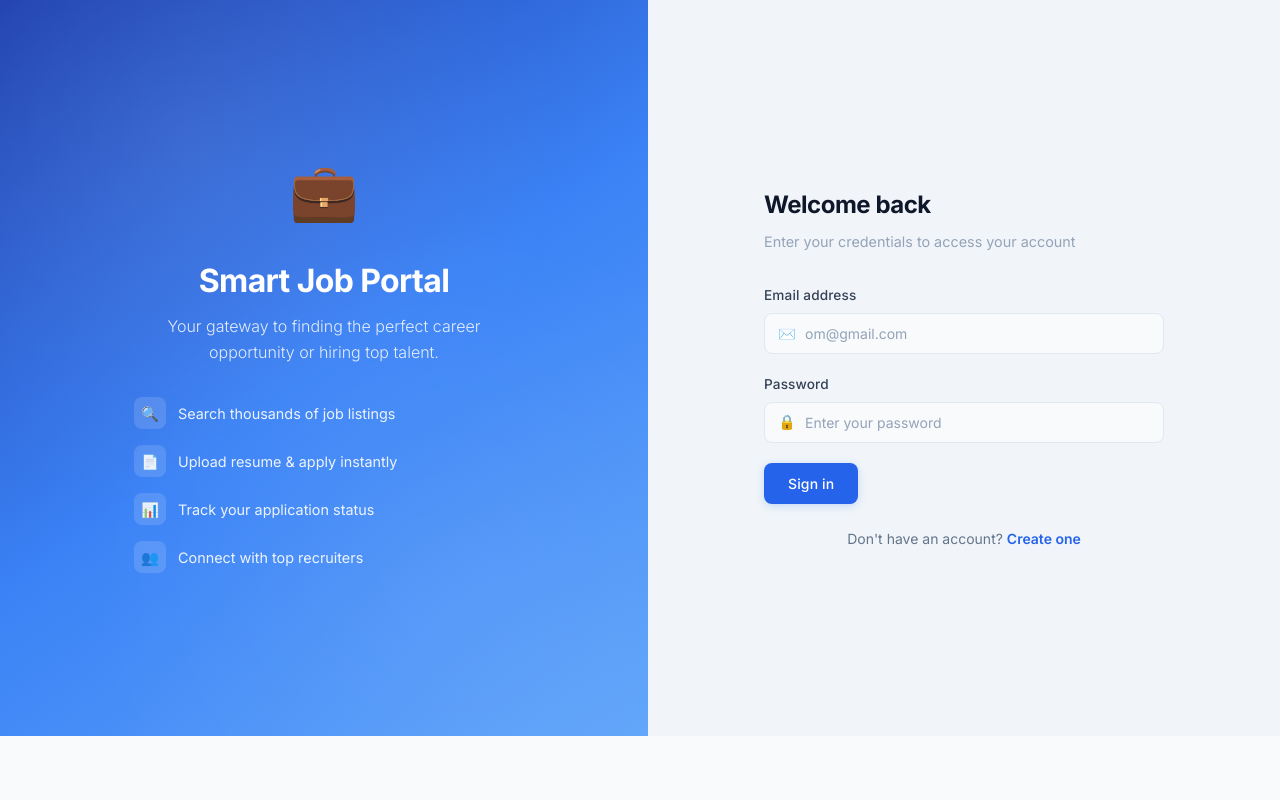
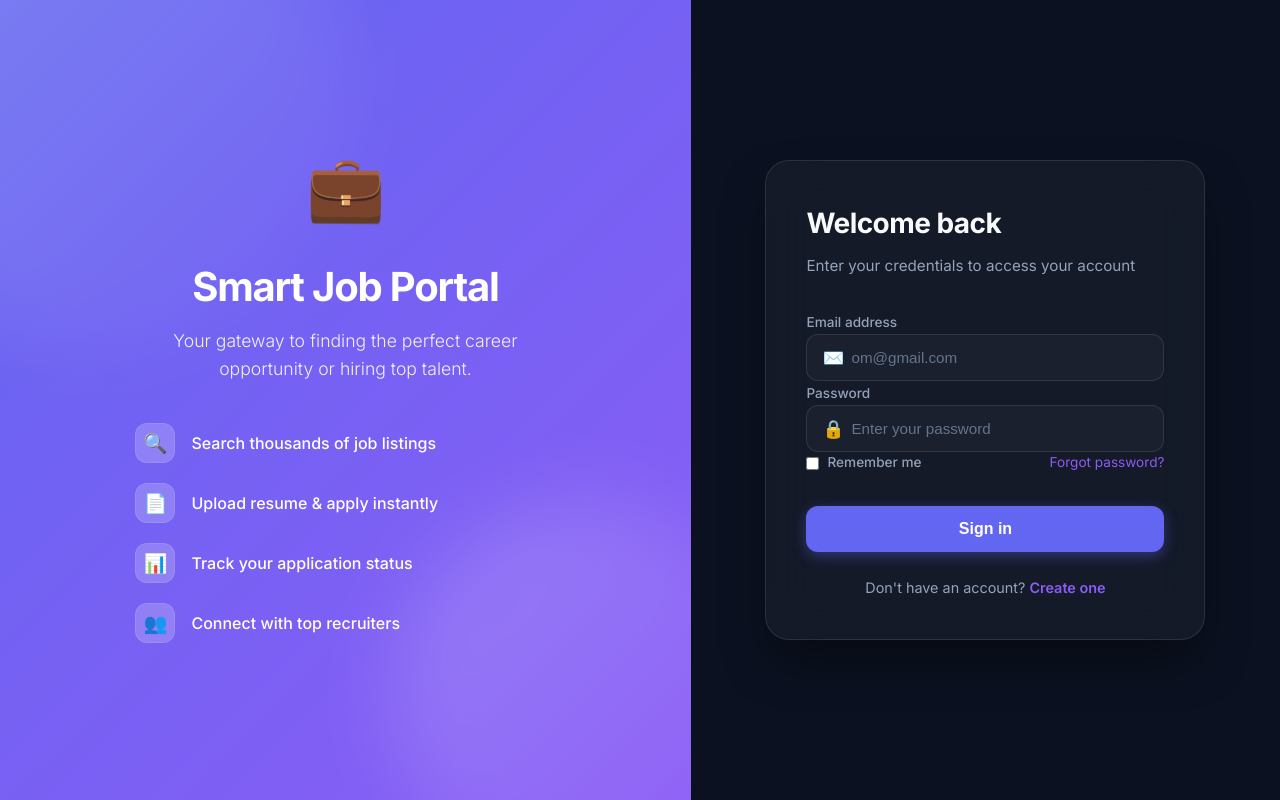
Before and after one commit to omg0014/smart_placement_portal, a React (Vite) app in the folder frontend/: page /login in a window 1280 px wide. Built offline with nearby package versions, Linux system fonts and the light colour scheme; no server answers.

Commit message:
feat: complete split-screen dark SaaS redesign for auth pages

```diff
--- a/frontend/src/pages/Auth.module.css
+++ b/frontend/src/pages/Auth.module.css
@@ -1,89 +1,112 @@
-/* Split-Screen Auth Layout */
+/* Split-Screen Auth Layout - Dark & Glassmorphism */
 .authPage {
   display: flex;
-  min-height: calc(100vh - 64px);
+  min-height: 100vh;
+  margin: 0;
+  background: #0B1120;
+  color: #F8FAFC;
+  font-family: var(--font);
 }
 
 /* --- Left Panel: Branding --- */
 .brandPanel {
-  flex: 1;
-  background: linear-gradient(145deg, #1e40af 0%, #3b82f6 50%, #60a5fa 100%);
+  flex: 1.2;
+  background: linear-gradient(135deg, #6366F1 0%, #8B5CF6 100%);
   display: flex;
   flex-direction: column;
   justify-content: center;
   align-items: center;
-  padding: var(--s-12);
+  padding: 40px;
   color: #fff;
   position: relative;
   overflow: hidden;
 }
 
-/* subtle pattern overlay */
-.brandPanel::before {
+/* Glassy decorative rings */
+.brandPanel::before, .brandPanel::after {
   content: '';
   position: absolute;
-  top: 0;
-  left: 0;
-  right: 0;
-  bottom: 0;
-  background: radial-gradient(circle at 30% 20%, rgba(255,255,255,0.08) 0%, transparent 50%),
-              radial-gradient(circle at 70% 80%, rgba(255,255,255,0.05) 0%, transparent 50%);
-  pointer-events: none;
+  border-radius: 50%;
+  background: linear-gradient(135deg, rgba(255,255,255,0.2) 0%, rgba(255,255,255,0) 100%);
+}
+
+.brandPanel::before {
+  width: 500px;
+  height: 500px;
+  top: -150px;
+  left: -150px;
+  filter: blur(40px);
+}
+
+.brandPanel::after {
+  width: 400px;
+  height: 400px;
+  bottom: -100px;
+  right: -100px;
+  filter: blur(40px);
 }
 
 .brandContent {
   position: relative;
-  z-index: 1;
+  z-index: 10;
   text-align: center;
-  max-width: 380px;
+  max-width: 420px;
 }
 
 .brandIcon {
-  font-size: 3.5rem;
-  margin-bottom: var(--s-6);
-  display: block;
+  font-size: 4rem;
+  margin-bottom: 24px;
+  display: inline-block;
+  animation: float 6s ease-in-out infinite;
+}
+
+@keyframes float {
+  0% { transform: translateY(0px) rotate(0deg); }
+  50% { transform: translateY(-15px) rotate(5deg); }
+  100% { transform: translateY(0px) rotate(0deg); }
 }
 
 .brandContent h1 {
-  font-size: 2rem;
+  font-size: 2.5rem;
   font-weight: 700;
-  margin-bottom: var(--s-3);
-  letter-spacing: -0.02em;
-  line-height: 1.3;
+  margin-bottom: 16px;
+  letter-spacing: -0.03em;
+  line-height: 1.2;
 }
 
 .brandContent p {
-  font-size: 1rem;
-  opacity: 0.85;
+  font-size: 1.1rem;
+  opacity: 0.9;
   line-height: 1.6;
   font-weight: 300;
 }
 
 .brandFeatures {
-  margin-top: var(--s-8);
+  margin-top: 40px;
   text-align: left;
 }
 
 .brandFeature {
   display: flex;
   align-items: center;
-  gap: var(--s-3);
-  margin-bottom: var(--s-4);
-  font-size: 0.9rem;
-  opacity: 0.9;
-  font-weight: 400;
+  gap: 16px;
+  margin-bottom: 20px;
+  font-size: 1rem;
+  font-weight: 500;
 }
 
 .brandFeature .featureIcon {
-  width: 32px;
-  height: 32px;
-  background: rgba(255,255,255,0.15);
-  border-radius: 8px;
+  width: 40px;
+  height: 40px;
+  background: rgba(255,255,255,0.2);
+  backdrop-filter: blur(10px);
+  border-radius: 12px;
   display: flex;
   align-items: center;
   justify-content: center;
-  font-size: 0.9rem;
+  font-size: 1.2rem;
   flex-shrink: 0;
+  border: 1px solid rgba(255,255,255,0.1);
 }
 
 /* --- Right Panel: Form --- */
@@ -92,44 +115,173 @@
   display: flex;
   justify-content: center;
   align-items: center;
-  padding: var(--s-10);
-  background: var(--bg-section);
+  padding: 40px;
+  background: #0B1120;
 }
 
 .authCard {
   width: 100%;
-  max-width: 400px;
+  max-width: 440px;
+  background: rgba(255, 255, 255, 0.04);
+  backdrop-filter: blur(24px);
+  -webkit-backdrop-filter: blur(24px);
+  border: 1px solid rgba(255, 255, 255, 0.1);
+  padding: 40px;
+  border-radius: 24px;
+  box-shadow: 0 25px 50px -12px rgba(0, 0, 0, 0.5);
 }
 
 .authCard h2 {
-  font-size: 1.5rem;
+  font-size: 1.75rem;
   font-weight: 700;
-  color: var(--heading);
-  margin-bottom: 6px;
+  color: #F8FAFC;
+  margin-bottom: 8px;
   letter-spacing: -0.02em;
 }
 
 .subtitle {
-  color: var(--text-muted);
-  margin-bottom: var(--s-8);
-  font-size: 0.9rem;
+  color: #94A3B8;
+  margin-bottom: 32px;
+  font-size: 0.95rem;
 }
 
-.authCard .btn-primary {
+/* Form Styles */
+.form-group {
+  margin-bottom: 20px;
+  display: flex;
+  flex-direction: column;
+}
+
+.authCard label {
+  color: #94A3B8;
+  font-size: 0.85rem;
+  font-weight: 500;
+  margin-bottom: 8px;
+}
+
+.inputWrapper {
+  position: relative;
+}
+
+.inputWrapper .inputIcon {
+  position: absolute;
+  left: 16px;
+  top: 50%;
+  transform: translateY(-50%);
+  color: #94A3B8;
+  font-size: 1.1rem;
+  pointer-events: none;
+}
+
+.authCard input,
+.authCard select {
   width: 100%;
-  padding: 13px;
+  padding: 14px 16px 14px 44px;
+  background: rgba(255, 255, 255, 0.03);
+  border: 1px solid rgba(255, 255, 255, 0.1);
+  border-radius: 12px;
+  color: #F8FAFC;
+  font-size: 0.95rem;
+  transition: all 0.3s ease;
+  outline: none;
+}
+
+.authCard select {
+  padding-left: 16px;
+  appearance: none;
+}
+
+.authCard input:focus,
+.authCard select:focus {
+  border-color: #6366F1;
+  background: rgba(99, 102, 241, 0.05);
+  box-shadow: 0 0 0 4px rgba(99, 102, 241, 0.15);
+}
+
+.authCard input::placeholder {
+  color: #64748b;
+}
+
+/* Button override for Dark UI */
+.authCard button[type="submit"] {
+  width: 100%;
+  padding: 14px;
+  font-size: 1rem;
+  font-weight: 600;
+  margin-top: 12px;
+  background: #6366F1;
+  color: #fff;
+  border: none;
+  border-radius: 12px;
+  cursor: pointer;
+  transition: all 0.3s ease;
+  box-shadow: 0 4px 14px 0 rgba(99, 102, 241, 0.39);
+}
+
+.authCard button[type="submit"]:hover:not(:disabled) {
+  background: #8B5CF6;
+  transform: translateY(-2px);
+  box-shadow: 0 6px 20px rgba(139, 92, 246, 0.4);
+}
+
+.authFooter {
+  text-align: center;
+  margin-top: 24px;
   font-size: 0.9rem;
+  color: #94A3B8;
+}
+
+.authFooter a {
   font-weight: 600;
-  margin-top: var(--s-2);
+  color: #8B5CF6;
+  text-decoration: none;
+  transition: color 0.2s;
+}
+
+.authFooter a:hover {
+  color: #A78BFA;
+}
+
+/* ── Social Login ── */
+.socialButtons {
+  display: flex;
+  gap: 12px;
+  margin-bottom: 24px;
+}
+
+.socialBtn {
+  flex: 1;
+  display: flex;
+  align-items: center;
+  justify-content: center;
+  gap: 8px;
+  padding: 12px;
+  background: rgba(255, 255, 255, 0.05);
+  border: 1px solid rgba(255, 255, 255, 0.1);
+  border-radius: 12px;
+  color: #F8FAFC;
+  font-size: 0.9rem;
+  font-weight: 500;
+  cursor: pointer;
+  transition: all 0.2s;
+}
+
+.socialBtn:hover {
+  background: rgba(255, 255, 255, 0.1);
+}
+
+.socialIcon {
+  width: 20px;
+  height: 20px;
 }
 
 .divider {
   display: flex;
   align-items: center;
-  gap: var(--s-4);
-  margin: var(--s-6) 0;
-  color: var(--text-muted);
-  font-size: 0.8rem;
+  gap: 16px;
+  margin: 24px 0;
+  color: #64748b;
+  font-size: 0.85rem;
 }
 
 .divider::before,
@@ -137,89 +289,19 @@
   content: '';
   flex: 1;
   height: 1px;
-  background: var(--border);
-}
-
-.authFooter {
-  text-align: center;
-  margin-top: var(--s-6);
-  font-size: 0.875rem;
-  color: var(--text-light);
-}
-
-.authFooter a {
-  font-weight: 600;
-  color: var(--primary);
-}
-
-.authFooter a:hover {
-  color: var(--primary-hover);
-}
-
-/* input with icon wrapper */
-.inputWrapper {
-  position: relative;
-}
-
-.inputWrapper .inputIcon {
-  position: absolute;
-  left: 14px;
-  top: 50%;
-  transform: translateY(-50%);
-  color: var(--text-muted);
-  font-size: 0.9rem;
-  pointer-events: none;
-}
-
-.inputWrapper input {
-  padding-left: 40px !important;
-}
-
-/* --- Responsive: stack on mobile --- */
-@media (max-width: 900px) {
-  .authPage {
-    flex-direction: column;
-  }
-
-  .brandPanel {
-    padding: var(--s-8) var(--s-6);
-    min-height: auto;
-  }
-
-  .brandContent h1 {
-    font-size: 1.5rem;
-  }
-
-  .brandFeatures {
-    display: none;
-  }
-
-  .formPanel {
-    padding: var(--s-8) var(--s-6);
-  }
-}
-
-@media (max-width: 480px) {
-  .formPanel {
-    padding: var(--s-6) var(--s-4);
-  }
-
-  .authCard h2 {
-    font-size: 1.3rem;
-  }
+  background: rgba(255, 255, 255, 0.1);
 }
 
 /* ── OTP Step styles ──────────────────────────────── */
-
 .otpHeader {
   text-align: center;
-  margin-bottom: var(--s-6);
+  margin-bottom: 24px;
 }
 
 .otpIcon {
-  font-size: 2.8rem;
+  font-size: 3rem;
   display: block;
-  margin-bottom: var(--s-3);
+  margin-bottom: 16px;
   animation: bounce 0.6s ease;
 }
 
@@ -229,107 +311,65 @@
   100% { transform: scale(1);   opacity: 1; }
 }
 
-/* 6-box OTP input row */
 .otpGroup {
   display: flex;
-  gap: 10px;
+  gap: 12px;
   justify-content: center;
-  margin-bottom: var(--s-6);
+  margin-bottom: 32px;
 }
 
 .otpBox {
-  width: 48px;
-  height: 56px;
-  font-size: 1.5rem;
+  width: 50px !important;
+  height: 60px;
+  font-size: 1.5rem !important;
   font-weight: 700;
   text-align: center;
-  border: 2px solid var(--border);
-  border-radius: 10px;
-  background: var(--bg-card);
-  color: var(--heading);
-  outline: none;
-  transition: border-color 0.2s, box-shadow 0.2s, transform 0.15s;
-  caret-color: var(--primary);
+  padding: 0 !important;
+  background: rgba(255, 255, 255, 0.03) !important;
 }
 
 .otpBox:focus {
-  border-color: var(--primary);
-  box-shadow: 0 0 0 3px rgba(59, 130, 246, 0.18);
-  transform: scale(1.06);
+  transform: scale(1.05);
 }
 
-.otpBox:not(:placeholder-shown) {
-  border-color: var(--primary);
-  background: var(--bg-section);
-}
-
-/* Success message banner */
-.successMessage {
-  background: #dcfce7;
-  color: #166534;
-  border: 1px solid #bbf7d0;
-  border-radius: 8px;
-  padding: 10px 14px;
-  font-size: 0.875rem;
-  font-weight: 500;
-  margin-bottom: var(--s-4);
-  text-align: center;
-}
-
-/* OTP footer actions */
 .otpFooter {
   display: flex;
   flex-direction: column;
   align-items: center;
-  gap: var(--s-3);
-  margin-top: var(--s-5);
+  gap: 12px;
+  margin-top: 24px;
+}
+
+.resendBtn, .backBtn {
+  background: none;
+  border: none;
+  cursor: pointer;
+  font-size: 0.85rem;
+  transition: color 0.2s;
 }
 
 .resendBtn {
-  background: none;
-  border: none;
-  cursor: pointer;
-  color: var(--primary);
-  font-size: 0.875rem;
+  color: #6366F1;
   font-weight: 600;
-  padding: 4px 8px;
-  border-radius: 6px;
-  transition: background 0.2s, opacity 0.2s;
 }
-
-.resendBtn:hover:not(:disabled) {
-  background: rgba(59, 130, 246, 0.08);
-}
-
-.resendBtn:disabled {
-  color: var(--text-muted);
-  cursor: default;
-  opacity: 0.7;
-}
+.resendBtn:hover:not(:disabled) { color: #8B5CF6; }
+.resendBtn:disabled { color: #64748b; cursor: not-allowed; }
 
 .backBtn {
-  background: none;
-  border: none;
-  cursor: pointer;
-  font-size: 0.8rem;
-  color: var(--text-muted);
-  padding: 4px 8px;
-  border-radius: 6px;
-  transition: color 0.2s;
+  color: #94A3B8;
 }
+.backBtn:hover { color: #F8FAFC; }
 
-.backBtn:hover {
-  color: var(--text-light);
-}
-
-@media (max-width: 400px) {
-  .otpBox {
-    width: 40px;
-    height: 48px;
-    font-size: 1.2rem;
+/* --- Responsive Stack --- */
+@media (max-width: 900px) {
+  .authPage {
+    flex-direction: column;
   }
-
-  .otpGroup {
-    gap: 6px;
+  .brandPanel {
+    flex: none;
+    padding: 60px 30px;
+  }
+  .formPanel {
+    padding: 40px 20px;
   }
 }
--- a/frontend/src/pages/Login.jsx
+++ b/frontend/src/pages/Login.jsx
@@ -66,7 +66,7 @@ const Login = () => {
           <p className={styles.subtitle}>Enter your credentials to access your account</p>
 
           <form onSubmit={handleSubmit}>
-            <div className="form-group">
+            <div className={styles.formGroup}>
               <label htmlFor="email">Email address</label>
               <div className={styles.inputWrapper}>
                 <span className={styles.inputIcon}>✉️</span>
@@ -81,7 +81,7 @@ const Login = () => {
               </div>
             </div>
 
-            <div className="form-group">
+            <div className={styles.formGroup}>
               <label htmlFor="password">Password</label>
               <div className={styles.inputWrapper}>
                 <span className={styles.inputIcon}>🔒</span>
@@ -96,7 +96,15 @@ const Login = () => {
               </div>
             </div>
 
-            <button type="submit" className="btn btn-primary" disabled={loading}>
+            <div style={{ display: 'flex', justifyContent: 'space-between', alignItems: 'center', marginBottom: 20 }}>
+              <label style={{ display: 'flex', alignItems: 'center', gap: 8, cursor: 'pointer', margin: 0 }}>
+                <input type="checkbox" style={{ width: 'auto', margin: 0 }} />
+                <span>Remember me</span>
+              </label>
+              <a href="#" style={{ fontSize: '0.85rem', color: '#8B5CF6', textDecoration: 'none' }}>Forgot password?</a>
+            </div>
+
+            <button type="submit" disabled={loading}>
               {loading ? 'Signing in...' : 'Sign in'}
             </button>
           </form>
```
Also changed, not shown: frontend/src/pages/Signup.jsx (+6 -6 lines).
